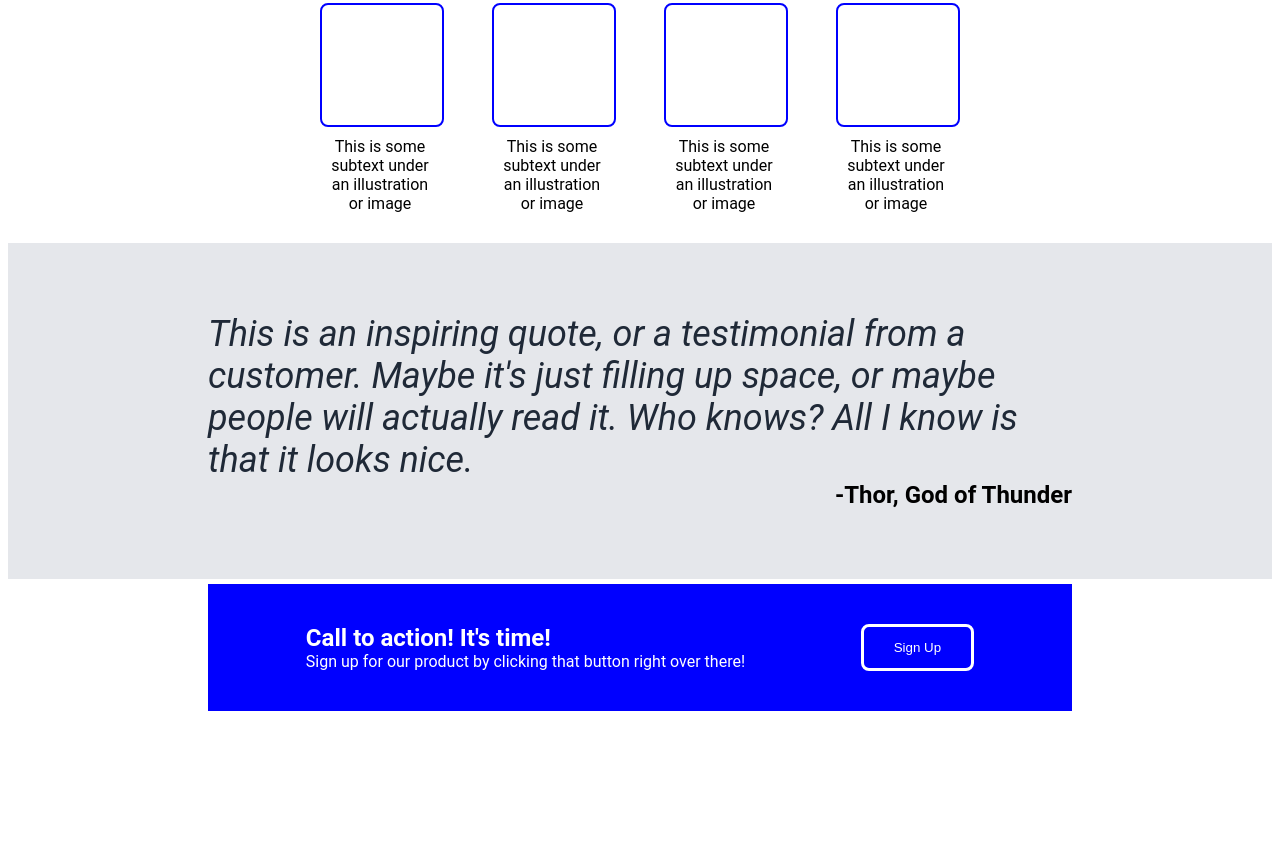
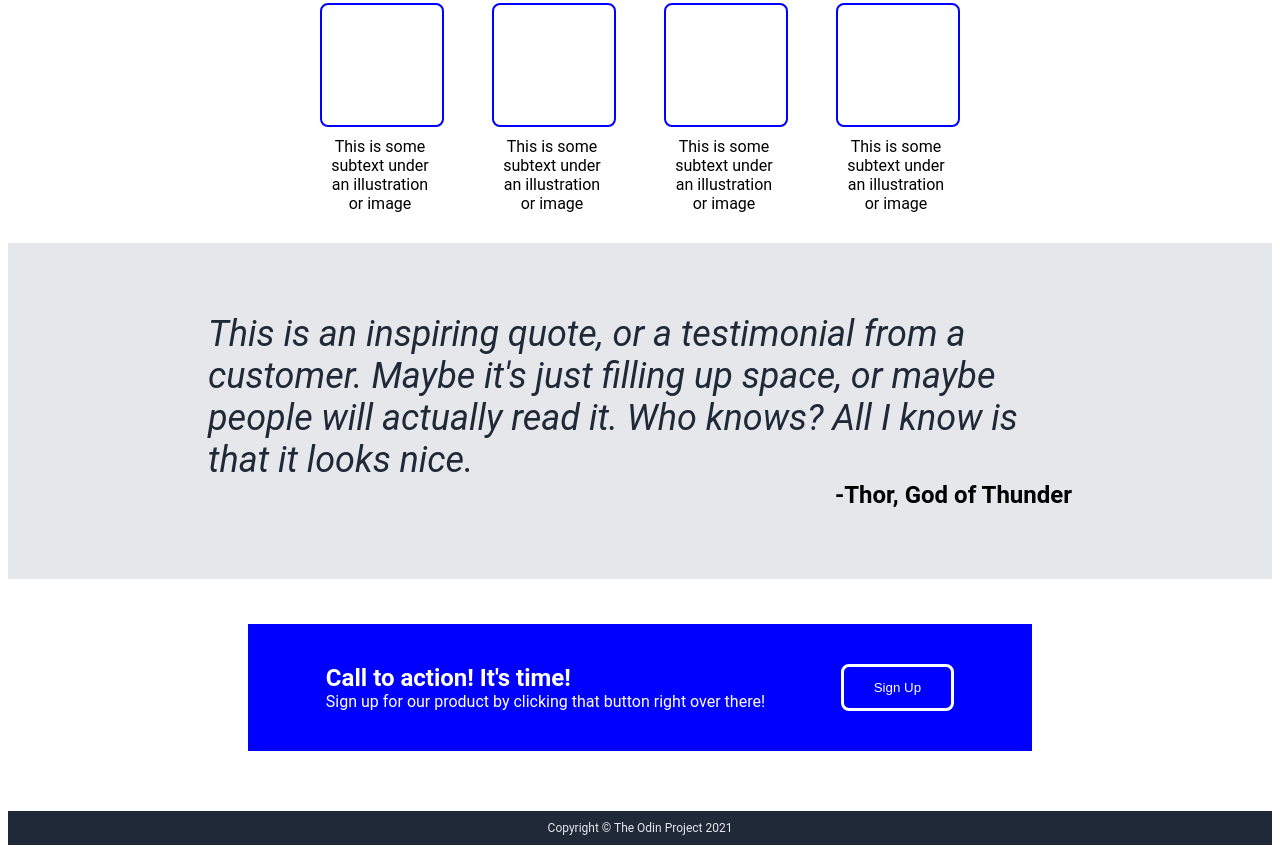
Before and after one commit to CaptainAyal/top-project-landing-page, a plain HTML site: page index.html in a window 1280 px wide. Shown: the part 477-1330 px from the top of the page. Before the commit the page ends 1216 px from the top, so only its background shows below. Drawn offline with Linux system fonts and the light colour scheme.

Commit message:
footer section draft complete. Full page draft complete

```diff
--- a/index.html
+++ b/index.html
@@ -71,14 +71,9 @@
 
         </div>
     </div>
-
-    <div class="footer>
-
-
+    <div class="footer">
+        Copyright &copy; The Odin Project 2021
     </div>
-
-
-
 
 
 
--- a/style.css
+++ b/style.css
@@ -130,6 +130,7 @@ font-style: italic;
     background-color: blue;
     padding:40px ;
     color: white;
+    margin: 40px;
 }
 
 #one{
@@ -148,5 +149,13 @@ font-style: italic;
     border-radius: 8px;
     color: white;
 
+}
+
+.footer{
+    font-size: 12px;
+    color: #E5E7EB;
+    text-align: center;
+    padding: 10px 200px 10px 200px;
+    background-color: #1f2937;
 
 }
```
